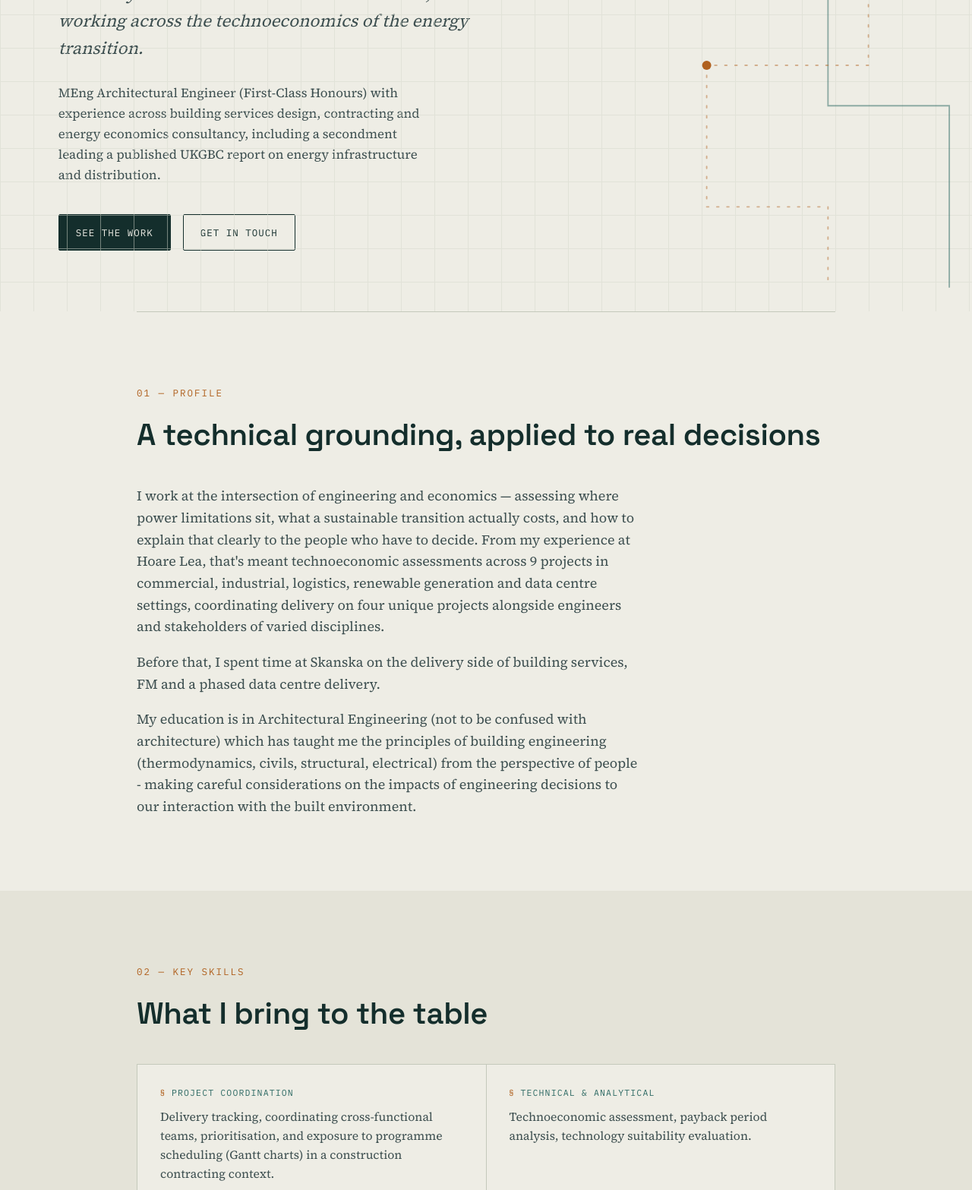
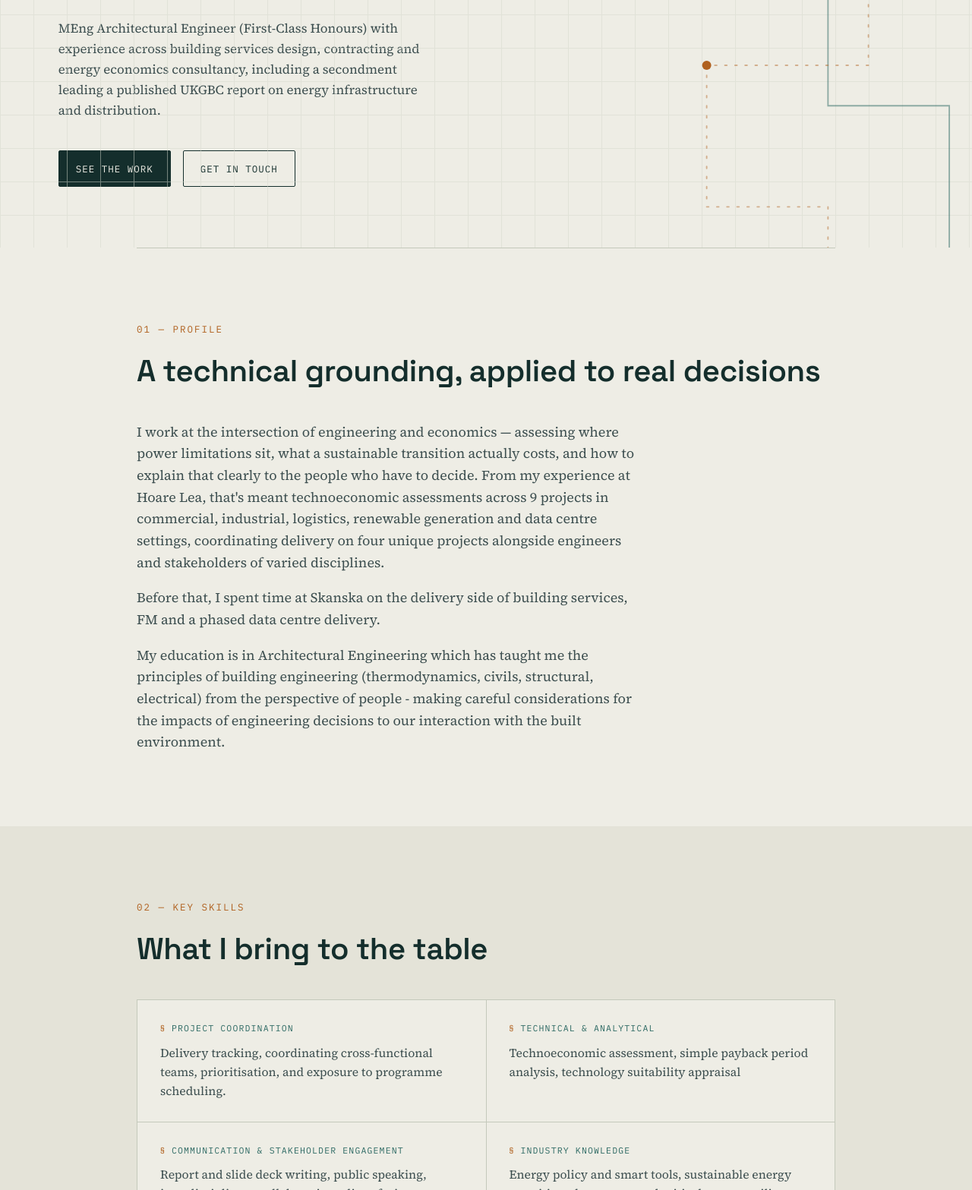
Before and after one commit to Carminos/Carmen_Truong_Portfolio, a plain HTML site: page index.html in a window 1280 px wide. Shown: the part 553-2120 px from the top of the page at 76% size. Drawn offline with Linux system fonts and the light colour scheme.

Commit message:
Update index.html

```diff
--- a/index.html
+++ b/index.html
@@ -270,9 +270,9 @@
     <circle cx="180" cy="480" r="4.5" fill="#B0611F"/>
   </svg>
 
-  <div class="eyebrow"><span class="dot"></span> ENERGY ENGINEERING &amp; ECONOMICS — LONDON, UK</div>
-  <h1>Turning power constraints into decisions people can act on.</h1>
-  <p class="role-line">Currently a Graduate Consultant at Hoare Lea, working across the technoeconomics of the energy transition.</p>
+  <div class="eyebrow"><span class="dot"></span> ENERGY ENGINEERING & ENERGY ECONOMICS — LONDON, UK</div>
+  <h1>Crafting engineering decisions people can act on.</h1>
+  <p class="role-line">Currently a Junior Consultant at Hoare Lea, supporting the energy transition through technoeconomic analysis.</p>
   <p class="lede">MEng Architectural Engineer (First-Class Honours) with experience across building services design, contracting and energy economics consultancy, including a secondment leading a published UKGBC report on energy infrastructure and distribution.</p>
   <div class="cta-row">
     <a class="btn primary" href="#experience">See the work</a>
@@ -288,7 +288,7 @@
     <h2 class="section-title">A technical grounding, applied to real decisions</h2>
     <p>I work at the intersection of engineering and economics — assessing where power limitations sit, what a sustainable transition actually costs, and how to explain that clearly to the people who have to decide. From my experience at Hoare Lea, that's meant technoeconomic assessments across 9 projects in commercial, industrial, logistics, renewable generation and data centre settings, coordinating delivery on four unique projects alongside engineers and stakeholders of varied disciplines.</p>
     <p>Before that, I spent time at Skanska on the delivery side of building services, FM and a phased data centre delivery. </p>
-    <p>My education is in Architectural Engineering (not to be confused with architecture) which has taught me the principles of building engineering (thermodynamics, civils, structural, electrical) from the perspective of people - making careful considerations on the impacts of engineering decisions to our interaction with the built environment. </p>
+    <p>My education is in Architectural Engineering which has taught me the principles of building engineering (thermodynamics, civils, structural, electrical) from the perspective of people - making careful considerations for the impacts of engineering decisions to our interaction with the built environment. </p>
 </section>
 
 <section id="skills" style="background:var(--paper-2);">
@@ -298,11 +298,11 @@
     <div class="skills-grid">
       <div class="skill-panel">
         <div class="k-label">Project Coordination</div>
-        <p>Delivery tracking, coordinating cross-functional teams, prioritisation, and exposure to programme scheduling (Gantt charts) in a construction contracting context.</p>
+        <p>Delivery tracking, coordinating cross-functional teams, prioritisation, and exposure to programme scheduling.</p>
       </div>
       <div class="skill-panel">
         <div class="k-label">Technical &amp; Analytical</div>
-        <p>Technoeconomic assessment, payback period analysis, technology suitability evaluation.</p>
+        <p>Technoeconomic assessment, simple payback period analysis, technology suitability appraisal</p>
       </div>
       <div class="skill-panel">
         <div class="k-label">Communication &amp; Stakeholder Engagement</div>
```
